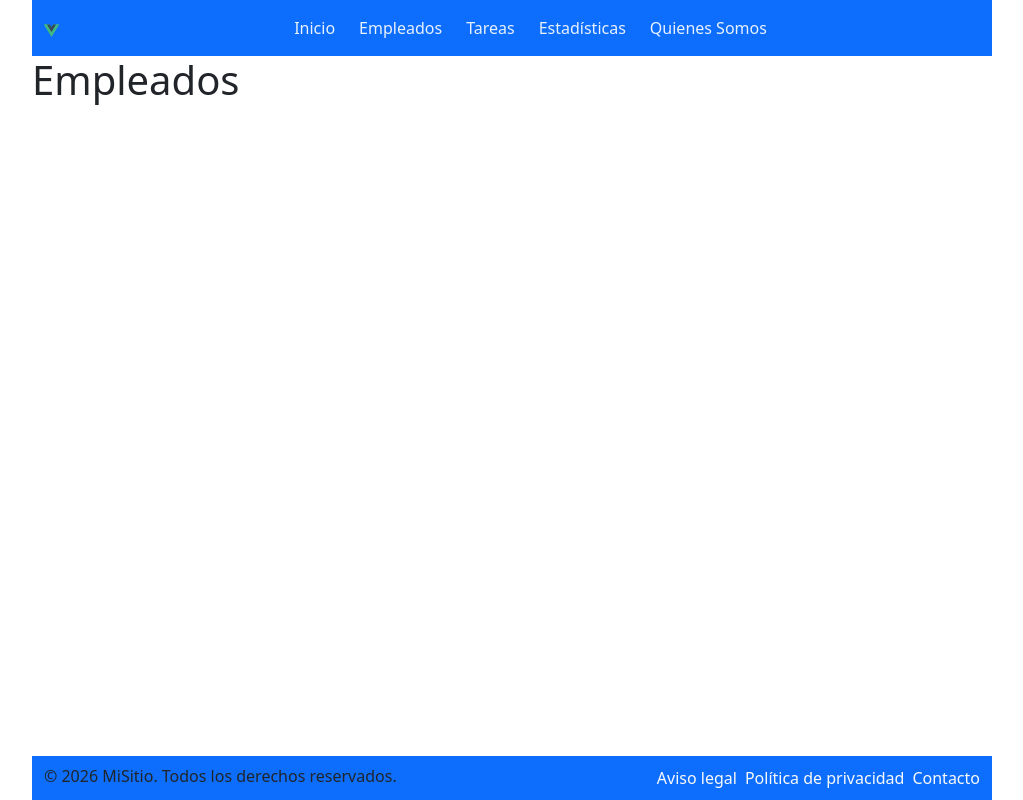
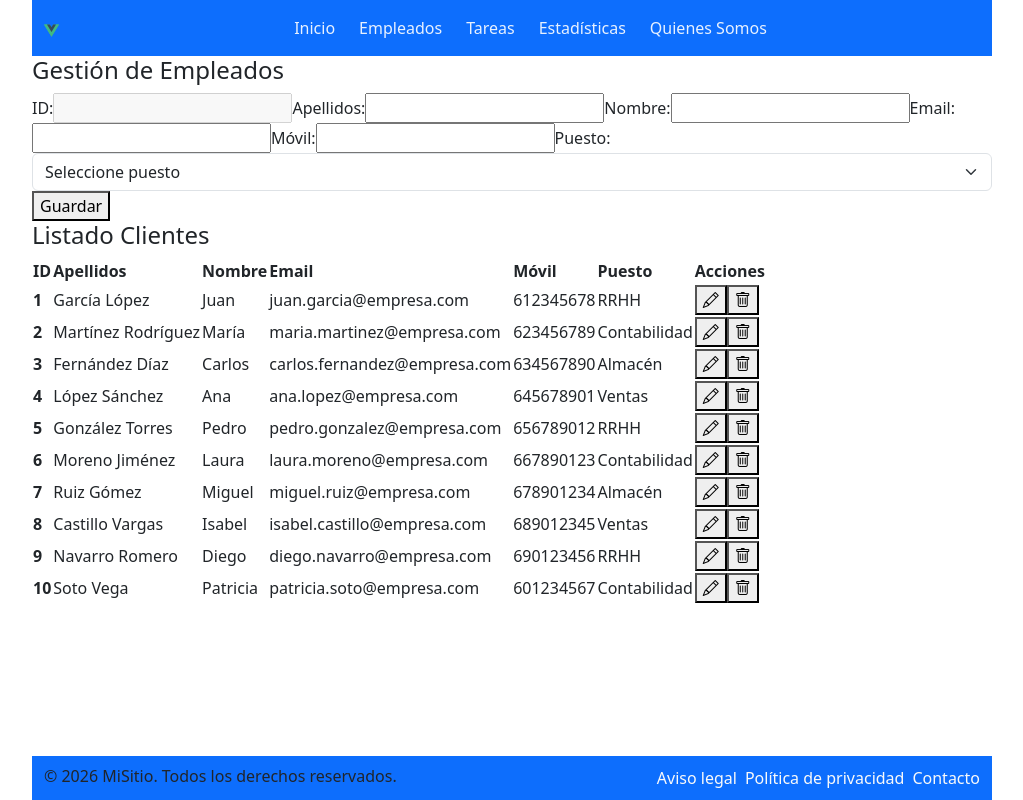
Before and after one commit to ainefp/recuperacionaine, a Vue app: page /empleados in a window 1280 px wide. Shown: the whole page, without its empty margins (128-1151 px from the left). Built offline with nearby package versions, Linux system fonts and the light colour scheme.

Commit message:
formulario + listado EMPLEADOS

```diff
--- a/fronted/src/components/EmpLeados.vue
+++ b/fronted/src/components/EmpLeados.vue
@@ -1,10 +1,282 @@
 <template>
+  <h4>Gestión de Empleados</h4>
   <div>
-    <h1>Empleados</h1>
+    <form @submit.prevent="addEmpleado">
+      <label for="id">ID:</label>
+      <input
+        type="number"
+        id="id"
+        v-model="nuevoEmpleado.id"
+        disabled
+      />
+
+      <label for="apellidos">Apellidos:</label>
+      <input
+      type="text"
+      id="apellidos"
+      v-model="nuevoEmpleado.apellidos"
+      @blur="capitalizarTexto('apellidos')"
+      />
+
+      <label for="nombre">Nombre:</label>
+      <input
+        type="text"
+        id="nombre"
+        v-model="nuevoEmpleado.nombre"
+        @blur="capitalizarTexto('nombre')"
+        required
+      />
+
+      <label for="email">Email:</label>
+      <input
+        type="email"
+        id="email"
+        v-model="nuevoEmpleado.email"
+        required
+      />
+
+      <label for="movil">Móvil:</label>
+      <input
+        type="text"
+        id="movil"
+        v-model="nuevoEmpleado.movil"
+      />
+
+      <label for="puesto">Puesto:</label>
+      <select
+        id="puesto"
+        v-model="nuevoEmpleado.puesto"
+        class="form-select"
+      >
+        <option disabled value="">Seleccione puesto</option>
+        <option value="RRHH">RRHH</option>
+        <option value="Contabilidad">Contabilidad</option>
+        <option value="Almacén">Almacén</option>
+        <option value="Ventas">Ventas</option>
+      </select>
+
+      <button type="submit">
+        {{ editando ? 'Actualizar' : 'Guardar' }}
+      </button>
+    </form>
+
+    <!-- Lista de Clientes -->
+    <div>
+      <h4>Listado Clientes</h4>
+      <table>
+        <thead>
+          <tr >
+            <th>ID</th>
+            <th>Apellidos</th>
+            <th>Nombre</th>
+            <th>Email</th>
+            <th>Móvil</th>
+            <th>Puesto</th>
+            <th>Acciones</th>
+          </tr>
+        </thead>
+        <tbody>
+          <tr v-for="empleado in getEmpleado()" :key="empleado.id" >
+            <th>{{ empleado.id }}</th>
+            <td>{{ empleado.apellidos }}</td>
+            <td>{{ empleado.nombre }}</td>
+            <td>{{ empleado.email }}</td>
+            <td>{{ empleado.movil }}</td>
+            <td>{{ empleado.puesto }}</td>
+            <td>
+              <button
+                @click="selEmpleado(empleado.id)"
+                title="Editar empleado"
+                aria-label="Editar empleado"
+              >
+                <i class="bi bi-pencil"></i>
+              </button>
+              <button
+                @click="delEmpleado(empleado.id)"
+                title="Eliminar empleado"
+                aria-label="Eliminar empleado"
+              >
+                <i class="bi bi-trash"></i>
+              </button>
+            </td>
+          </tr>
+        </tbody>
+      </table>
+    </div>
   </div>
 </template>
 
 <script setup>
+  import { ref, onMounted, computed } from 'vue';
+
+  // =============== Declaración de variables ===============
+
+    const arrayEmpleados = ref([
+      {
+        id: 1,
+        apellidos: 'García López',
+        nombre: 'Juan',
+        email: 'juan.garcia@empresa.com',
+        movil: '612345678',
+        puesto: 'RRHH'
+      },
+      {
+        id: 2,
+        apellidos: 'Martínez Rodríguez',
+        nombre: 'María',
+        email: 'maria.martinez@empresa.com',
+        movil: '623456789',
+        puesto: 'Contabilidad'
+      },
+      {
+        id: 3,
+        apellidos: 'Fernández Díaz',
+        nombre: 'Carlos',
+        email: 'carlos.fernandez@empresa.com',
+        movil: '634567890',
+        puesto: 'Almacén'
+      },
+      {
+        id: 4,
+        apellidos: 'López Sánchez',
+        nombre: 'Ana',
+        email: 'ana.lopez@empresa.com',
+        movil: '645678901',
+        puesto: 'Ventas'
+      },
+      {
+        id: 5,
+        apellidos: 'González Torres',
+        nombre: 'Pedro',
+        email: 'pedro.gonzalez@empresa.com',
+        movil: '656789012',
+        puesto: 'RRHH'
+      },
+      {
+        id: 6,
+        apellidos: 'Moreno Jiménez',
+        nombre: 'Laura',
+        email: 'laura.moreno@empresa.com',
+        movil: '667890123',
+        puesto: 'Contabilidad'
+      },
+      {
+        id: 7,
+        apellidos: 'Ruiz Gómez',
+        nombre: 'Miguel',
+        email: 'miguel.ruiz@empresa.com',
+        movil: '678901234',
+        puesto: 'Almacén'
+      },
+      {
+        id: 8,
+        apellidos: 'Castillo Vargas',
+        nombre: 'Isabel',
+        email: 'isabel.castillo@empresa.com',
+        movil: '689012345',
+        puesto: 'Ventas'
+      },
+      {
+        id: 9,
+        apellidos: 'Navarro Romero',
+        nombre: 'Diego',
+        email: 'diego.navarro@empresa.com',
+        movil: '690123456',
+        puesto: 'RRHH'
+      },
+      {
+        id: 10,
+        apellidos: 'Soto Vega',
+        nombre: 'Patricia',
+        email: 'patricia.soto@empresa.com',
+        movil: '601234567',
+        puesto: 'Contabilidad'
+      }
+    ]);
+
+    const nuevoEmpleado = ref({
+      id: '',
+      apellidos: '',
+      nombre: '',
+      email: '',
+      movil: '',
+      puesto: ''
+    });
+
+    const editando = ref(false);
+
+    onMounted(async () => {
+      recargarForm();
+    })
+
+  // =============== Funciones CRUD ===============
+
+    const addEmpleado = async () => {
+      if (!nuevoEmpleado.value.id) {
+        nuevoEmpleado.value.id = ultimoID() + 1;
+      }
+
+      // Buscar si existe para actualizar
+      const indice = arrayEmpleados.value.findIndex(e => e.id === nuevoEmpleado.value.id);
+      if (indice !== -1) {
+        arrayEmpleados.value[indice] = { ...nuevoEmpleado.value };
+        recargarForm();
+        return;
+      }
+
+      // Si no existe, añadir nuevo
+      arrayEmpleados.value.push({ ...nuevoEmpleado.value });
+      recargarForm();
+    }
+
+    const getEmpleado = () => {
+      return arrayEmpleados.value;
+    }
+
+    const selEmpleado = async (id) => {
+      const empleado = arrayEmpleados.value.find((e) => e.id === id);
+      if (empleado) {
+        nuevoEmpleado.value = { ...empleado };
+        editando.value = true;
+      }
+    }
+
+    const delEmpleado = async (id) => {
+      arrayEmpleados.value = arrayEmpleados.value.filter((e) => e.id !== id);
+    }
+
+  // =============== Funciones Auxiliares ===============
+
+    // Capitalización del Texto
+      const capitalizarTexto = (campo) => {
+        const texto = nuevoEmpleado.value[campo] ?? '';
+        nuevoEmpleado.value[campo] = texto
+        .toLowerCase()
+        .split(' ')
+        .map(palabra => {
+          if (!palabra) return '';
+          return palabra.charAt(0).toLocaleUpperCase() + palabra.slice(1);
+        })
+        .join(' ');
+      };
+
+    // Recargar formulario
+    function recargarForm() {
+      nuevoEmpleado.value = {
+        id: '',
+        apellidos: '',
+        nombre: '',
+        email: '',
+        movil: '',
+        puesto: ''
+      };
+      editando.value = false;
+    }
+
+    const ultimoID = () => {
+      return arrayEmpleados.value.length
+    }
+
 </script>
 
 <style scoped>
```
